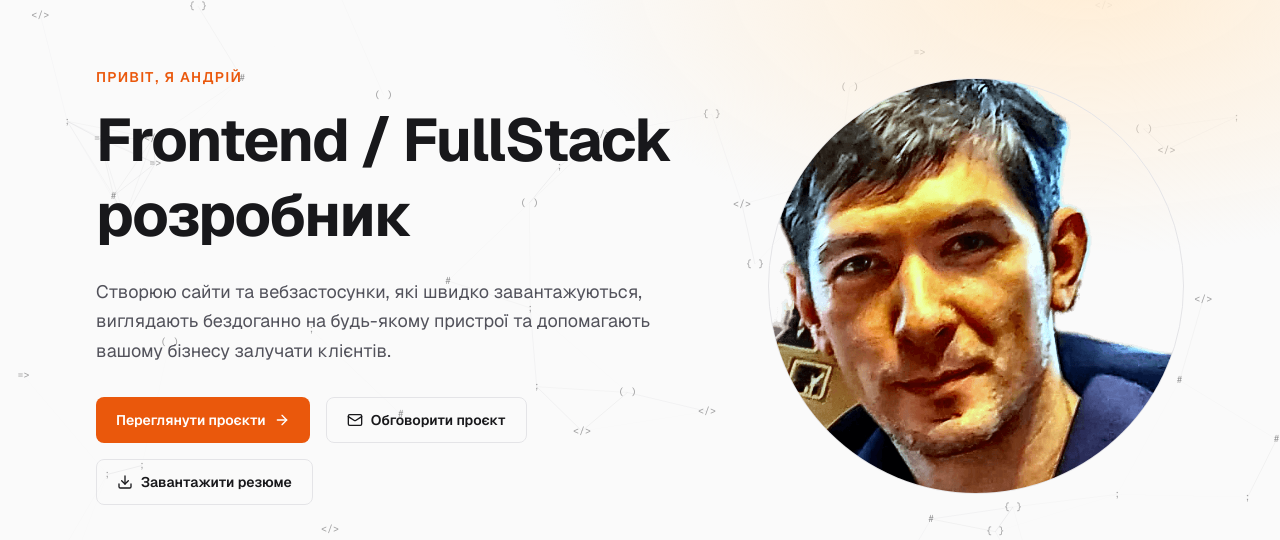
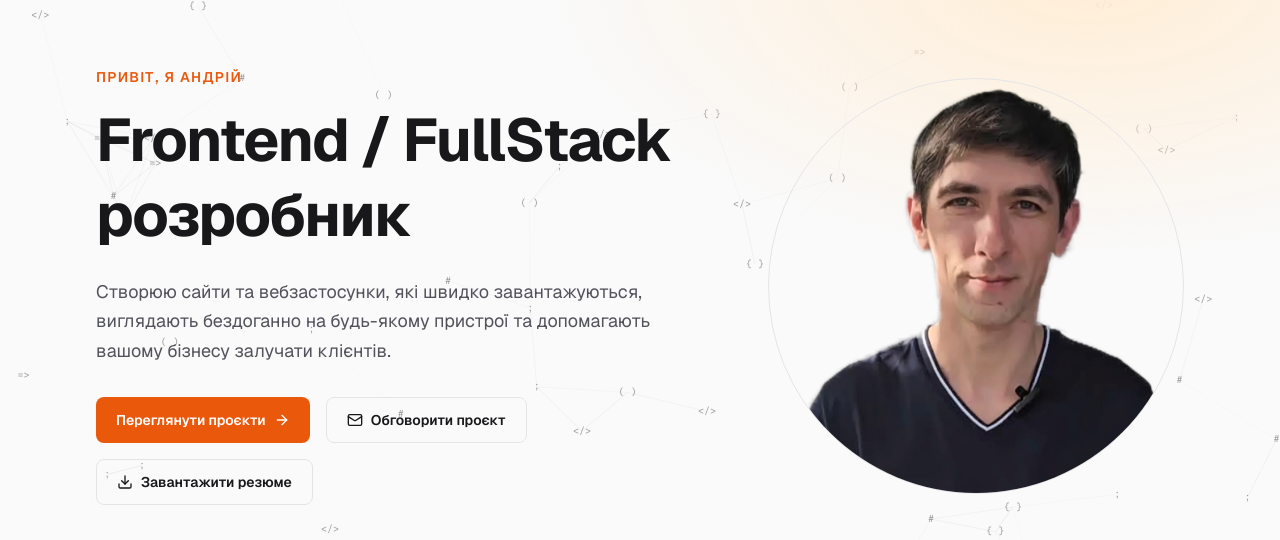
Before and after one commit to Andross-s/Fullstack-developer-portfolio, a Next.js app: page / in a window 1280 px wide. Shown: the part 146-686 px from the top of the page. Built offline with nearby package versions, Linux system fonts and the light colour scheme; no server answers.

Commit message:
Update avatar image in Hero section to new LinkedIn profile picture

```diff
--- a/sections/Hero.tsx
+++ b/sections/Hero.tsx
@@ -58,7 +58,7 @@ export function Hero({ dict }: { dict: Dictionary }) {
         <FadeIn delay={0.15} className="mx-auto w-56 sm:w-72 md:w-full">
           <div className="relative aspect-square w-full overflow-hidden rounded-full border border-border">
             <Image
-              src="/images/avatar-andrii.png"
+              src="/images/linkedin-profile-no-bg-hq.png"
               alt={dict.hero.avatarAlt}
               fill
               priority
```
Also changed, not shown: public/images/linkedin-profile-no-bg-hq.png (added).
